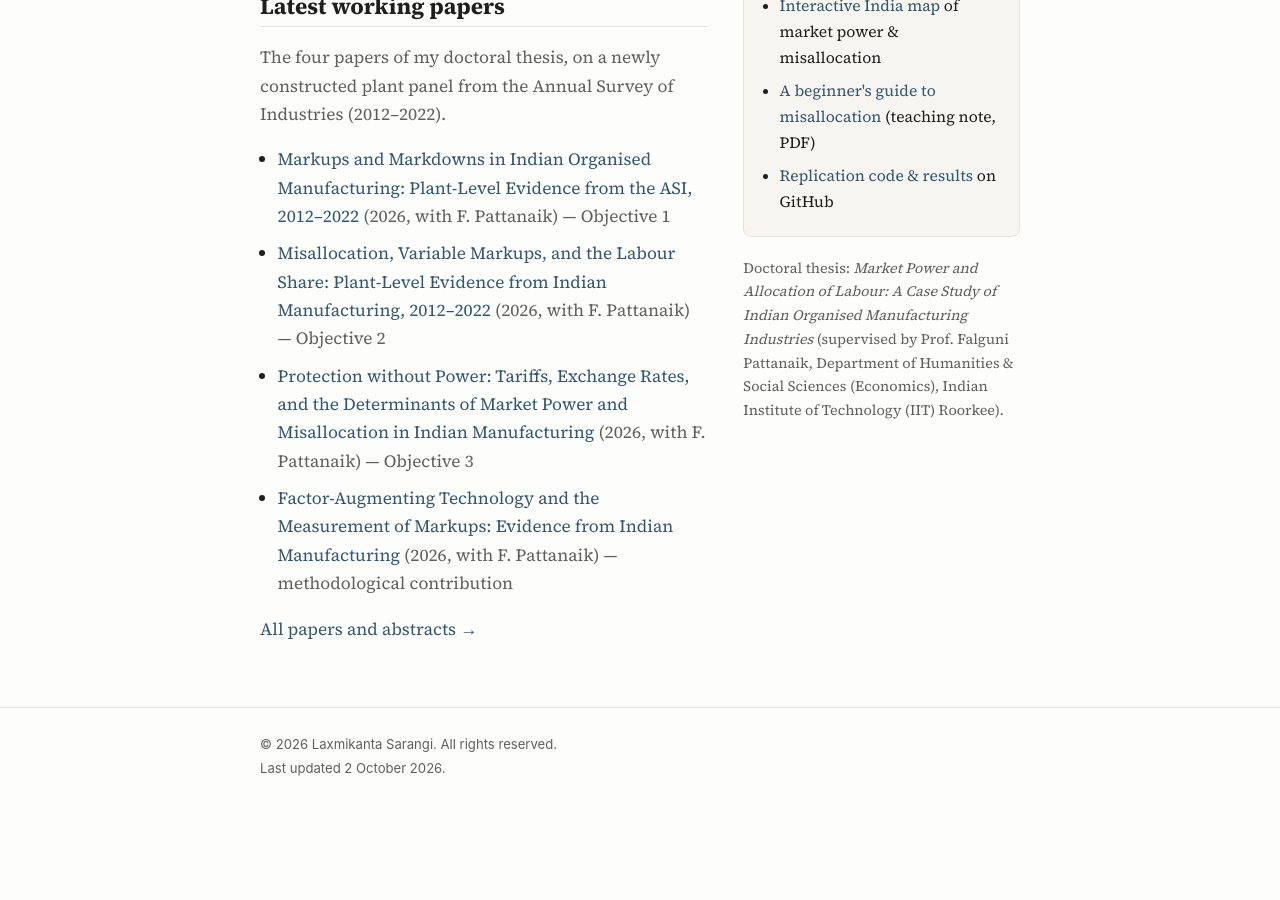
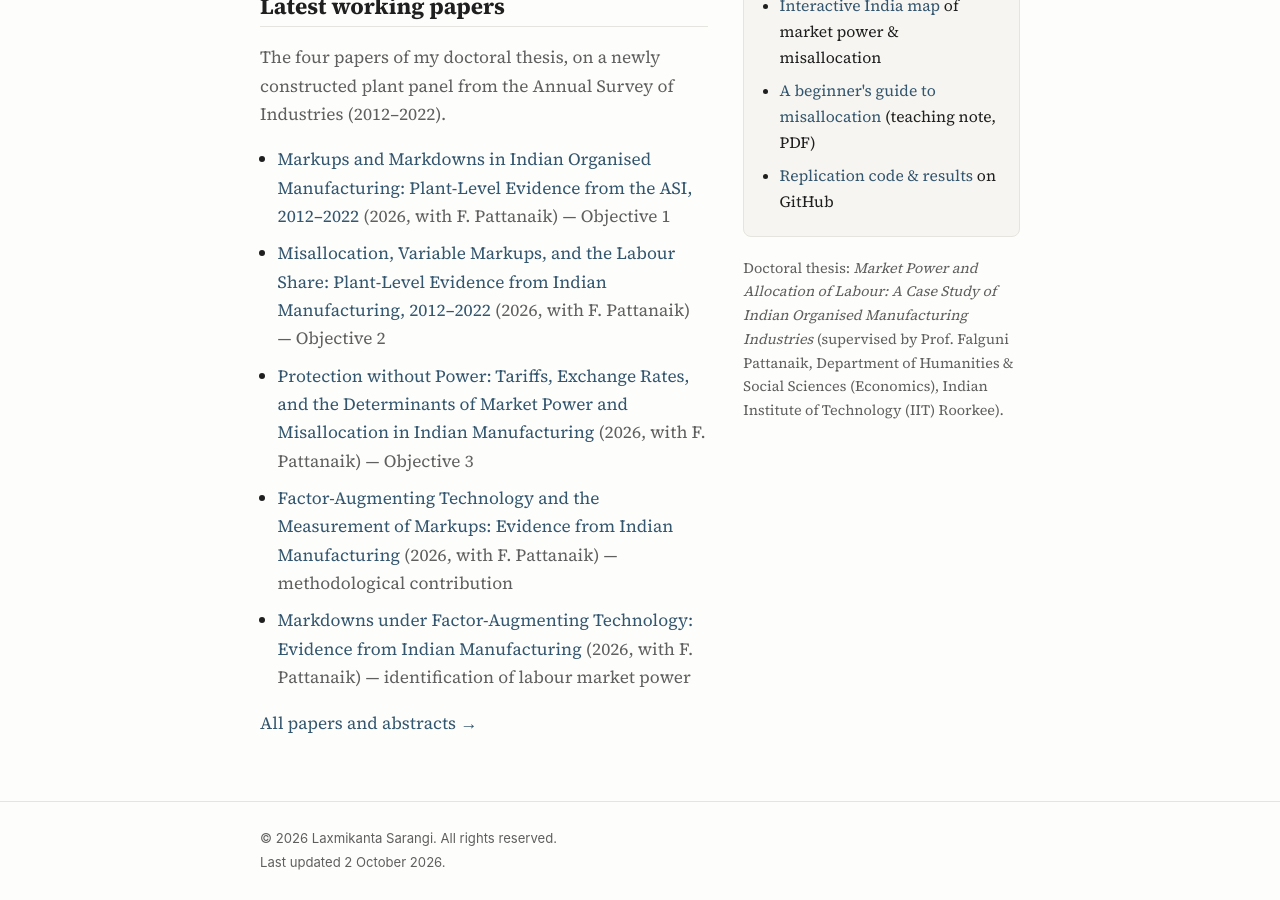
Before and after one commit to Lakshmikant46/Lakshmikant46.github.io, a Jekyll site: the page built from index.html, in a window 1280 px wide and 900 px high, scrolled down 1362 px. Built offline with Jekyll 4.4.1, drawn with Linux system fonts in a browser that asks for light colours; before the commit the page ends 2169 px from its top, so only the background shows below that.

Commit message:
Add Working Paper 5: Markdowns under Factor-Augmenting Technology
Publishes the finished paper and moves it out of Work in Progress, where it had
been listed in advance. Adds the PDF, the publications.yml entry with abstract,
and a featured link on the home page.

```diff
--- a/index.html
+++ b/index.html
@@ -83,6 +83,12 @@ description: "Laxmikanta Sarangi — Ph.D. scholar in Economics at IIT Roorkee.
           Manufacturing</a>
         <span class="muted">(2026, with F. Pattanaik) — methodological contribution</span>
       </li>
+      <li>
+        <a href="{{ '/assets/papers/wp-markdowns-factor-augmenting.pdf' | prepend: site.baseurl }}">
+          Markdowns under Factor-Augmenting Technology: Evidence from Indian
+          Manufacturing</a>
+        <span class="muted">(2026, with F. Pattanaik) &mdash; identification of labour market power</span>
+      </li>
     </ul>
     <p><a href="{{ '/research/' | prepend: site.baseurl }}">All papers and abstracts &rarr;</a></p>
   </div>
```
Also changed, not shown: _data/publications.yml (+37 -10 lines), 1 other file.
